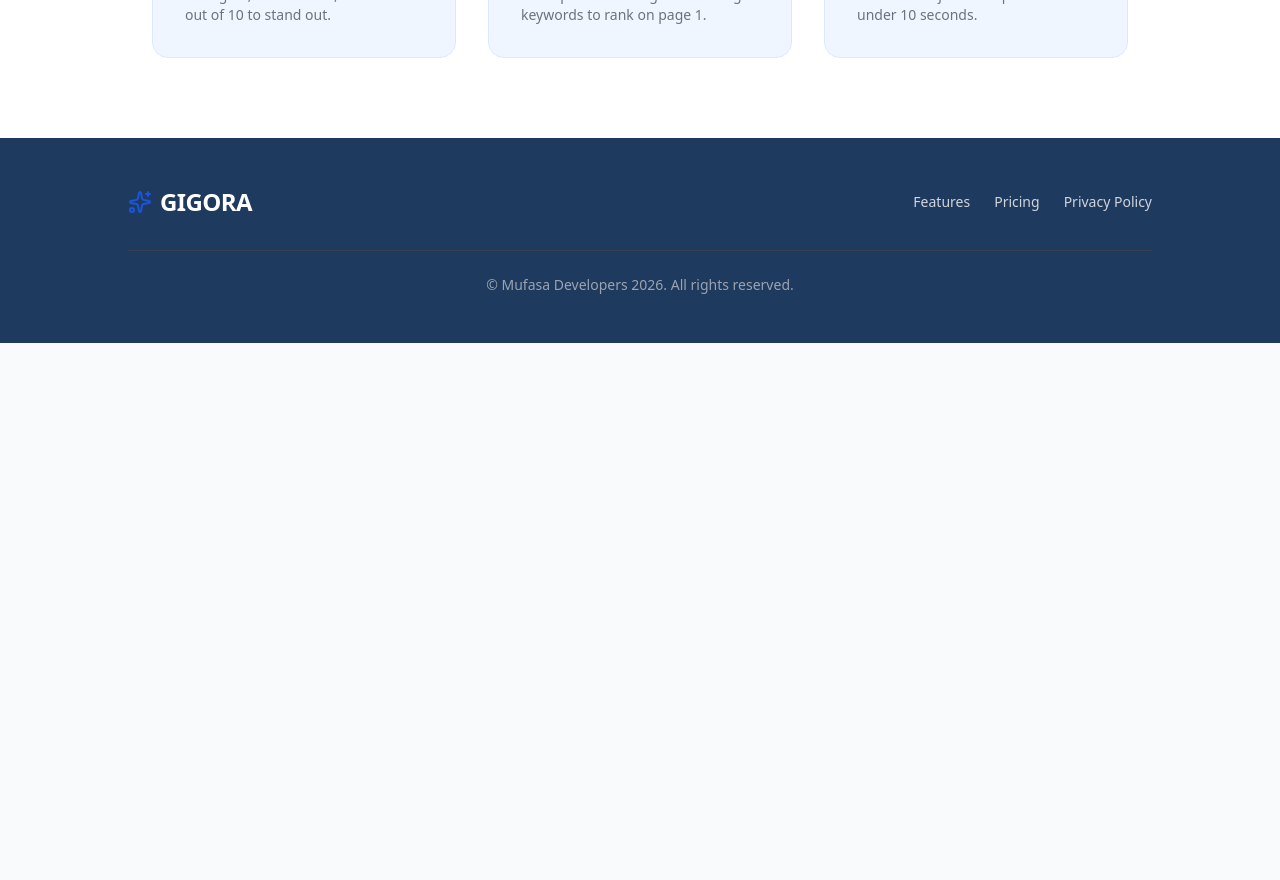
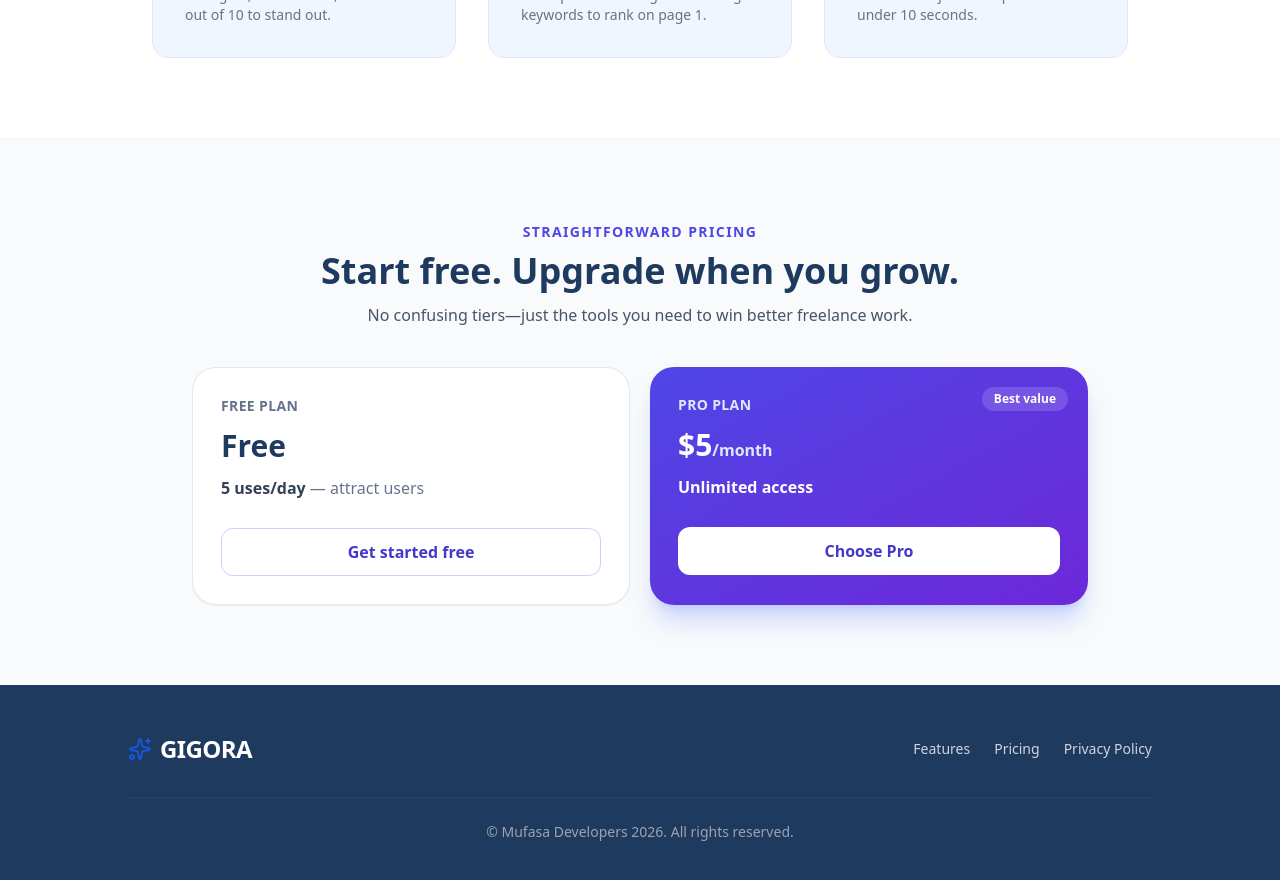
Before and after one commit to quratulain33570/gigora-app, a React (Create React App) app in the folder gigora-frontend/: page /landing in a window 1280 px wide. Shown: the part 1420-2300 px from the top of the page. Before the commit the page ends 1763 px from the top, so only its background shows below. Built offline with nearby package versions, Linux system fonts and the light colour scheme; no server answers.

Commit message:
Modernize auth and landing pricing UI

```diff
--- a/gigora-frontend/src/pages/Landing.jsx
+++ b/gigora-frontend/src/pages/Landing.jsx
@@ -238,6 +238,29 @@ export default function Landing() {
         </motion.div>
       </section>
 
+      <section id="pricing" className="bg-slate-50 px-6 py-20 border-t border-slate-100">
+        <div className="mx-auto max-w-4xl text-center">
+          <span className="text-sm font-bold uppercase tracking-widest text-indigo-600">Straightforward pricing</span>
+          <h2 className="mt-2 text-3xl font-extrabold text-navy sm:text-4xl">Start free. Upgrade when you grow.</h2>
+          <p className="mx-auto mt-3 max-w-xl text-slate-600">No confusing tiers—just the tools you need to win better freelance work.</p>
+          <div className="mt-10 grid gap-5 text-left md:grid-cols-2">
+            <article className="rounded-3xl border border-slate-200 bg-white p-7 shadow-sm">
+              <p className="text-sm font-bold uppercase tracking-wide text-slate-500">Free Plan</p>
+              <p className="mt-3 text-3xl font-black text-navy">Free</p>
+              <p className="mt-3 text-base font-semibold text-slate-700">5 uses/day <span className="font-normal text-slate-500">— attract users</span></p>
+              <Link to="/signup" className="mt-7 inline-flex min-h-12 w-full items-center justify-center rounded-xl border border-indigo-200 px-5 font-bold text-indigo-700 transition hover:bg-indigo-50">Get started free</Link>
+            </article>
+            <article className="relative rounded-3xl bg-gradient-to-br from-indigo-600 to-violet-700 p-7 text-white shadow-xl shadow-indigo-300/50">
+              <span className="absolute right-5 top-5 rounded-full bg-white/15 px-3 py-1 text-xs font-bold">Best value</span>
+              <p className="text-sm font-bold uppercase tracking-wide text-indigo-100">Pro Plan</p>
+              <p className="mt-3 text-3xl font-black">$5<span className="text-base font-semibold text-indigo-100">/month</span></p>
+              <p className="mt-3 text-base font-semibold">Unlimited access</p>
+              <Link to="/signup" className="mt-7 inline-flex min-h-12 w-full items-center justify-center rounded-xl bg-white px-5 font-bold text-indigo-700 transition hover:bg-indigo-50">Choose Pro</Link>
+            </article>
+          </div>
+        </div>
+      </section>
+
       {/* 5️⃣ FOOTER */}
       <footer className="bg-navy text-white py-12 px-6">
         <div className="max-w-5xl mx-auto flex flex-col md:flex-row justify-between items-center gap-6 border-b border-gray-700 pb-8 mb-6">
--- a/gigora-frontend/src/pages/Login.jsx
+++ b/gigora-frontend/src/pages/Login.jsx
@@ -104,14 +104,14 @@ export default function Login() {
   };
 
   return (
-    <div className="w-full min-h-[calc(100vh-4rem)] flex items-center justify-center p-4 sm:p-6 bg-slate-50/60 relative overflow-hidden">
+    <div className="w-full min-h-[calc(100vh-4rem)] flex items-center justify-center p-4 sm:p-8 bg-gradient-to-br from-slate-50 via-indigo-50/40 to-violet-50 relative overflow-hidden">
 
       {/* Centered Clean Card (Dashboard Light Theme) */}
       <motion.div
         initial={{ opacity: 0, y: 10 }}
         animate={{ opacity: 1, y: 0 }}
         transition={{ duration: 0.3 }}
-        className="relative w-full max-w-md bg-white border border-slate-200/80 rounded-3xl p-6 sm:p-8 shadow-xl shadow-slate-200/60 z-20"
+        className="relative w-full max-w-md bg-white/95 border border-white rounded-3xl p-6 sm:p-9 shadow-2xl shadow-indigo-900/10 z-20"
       >
         {/* Soft Ambient Background Glows */}
         <div className="absolute -top-12 -right-12 w-32 h-32 bg-indigo-200/40 rounded-full blur-2xl pointer-events-none"></div>
@@ -119,6 +119,7 @@ export default function Login() {
 
         {/* Header with Exact App Logo */}
         <div className="text-center mb-6 relative z-10">
+          <span className="inline-flex rounded-full bg-indigo-50 px-3 py-1 text-[11px] font-bold uppercase tracking-wider text-indigo-700">Secure workspace</span>
           <div className="flex justify-center mb-4">
             <Logo size="lg" />
           </div>
@@ -161,7 +162,7 @@ export default function Login() {
                 placeholder="you@example.com"
                 value={email}
                 onChange={(e) => setEmail(e.target.value)}
-                className="w-full pl-4 pr-10 py-3 rounded-xl bg-slate-50 border border-slate-200 text-slate-900 placeholder-slate-400 text-sm focus:outline-none focus:ring-2 focus:ring-indigo-500/30 focus:border-indigo-500 transition-all cursor-text"
+                className="w-full pl-4 pr-10 py-3.5 rounded-xl bg-slate-50 border border-slate-200 text-slate-900 placeholder-slate-400 text-sm focus:outline-none focus:ring-2 focus:ring-indigo-500/30 focus:border-indigo-500 transition-all cursor-text"
                 required
               />
               <div className="absolute right-3 top-1/2 -translate-y-1/2 text-slate-400 pointer-events-none">
@@ -196,7 +197,7 @@ export default function Login() {
                 placeholder="••••••••"
                 value={password}
                 onChange={(e) => setPassword(e.target.value)}
-                className="w-full pl-4 pr-12 py-3 rounded-xl bg-slate-50 border border-slate-200 text-slate-900 placeholder-slate-400 text-sm focus:outline-none focus:ring-2 focus:ring-indigo-500/30 focus:border-indigo-500 transition-all cursor-text"
+                className="w-full pl-4 pr-12 py-3.5 rounded-xl bg-slate-50 border border-slate-200 text-slate-900 placeholder-slate-400 text-sm focus:outline-none focus:ring-2 focus:ring-indigo-500/30 focus:border-indigo-500 transition-all cursor-text"
                 required
               />
 
@@ -224,7 +225,7 @@ export default function Login() {
           <button
             type="submit"
             disabled={loading}
-            className="w-full mt-2 bg-gradient-to-r from-indigo-600 to-purple-600 hover:from-indigo-500 hover:to-purple-500 text-white py-3 px-4 rounded-xl font-bold text-sm shadow-md shadow-indigo-500/20 transform transition-all active:scale-[0.98] cursor-pointer disabled:opacity-70 disabled:cursor-not-allowed flex items-center justify-center gap-2"
+            className="w-full mt-2 bg-gradient-to-r from-indigo-600 to-violet-600 hover:from-indigo-500 hover:to-violet-500 text-white py-3.5 px-4 rounded-xl font-bold text-sm shadow-lg shadow-indigo-500/25 transform transition-all active:scale-[0.98] cursor-pointer disabled:opacity-70 disabled:cursor-not-allowed flex items-center justify-center gap-2"
           >
             {loading ? 'Signing in...' : 'Sign In 🚀'}
           </button>
--- a/gigora-frontend/src/pages/Signup.jsx
+++ b/gigora-frontend/src/pages/Signup.jsx
@@ -82,7 +82,7 @@ export default function Signup() {
   };
 
   return (
-    <div className="min-h-[calc(100vh-4rem)] bg-slate-50/60 flex flex-col justify-center py-10 sm:px-6 lg:px-8 relative overflow-hidden">
+    <div className="min-h-[calc(100vh-4rem)] bg-gradient-to-br from-slate-50 via-indigo-50/40 to-violet-50 flex flex-col justify-center py-10 sm:px-6 lg:px-8 relative overflow-hidden">
       {/* Background Soft Glow Accents */}
       <div className="absolute top-1/4 left-1/2 -translate-x-1/2 -translate-y-1/2 w-96 h-96 bg-indigo-200/40 rounded-full blur-3xl pointer-events-none" />
       <div className="absolute bottom-10 right-10 w-72 h-72 bg-purple-200/40 rounded-full blur-3xl pointer-events-none" />
@@ -101,7 +101,7 @@ export default function Signup() {
       </div>
 
       <div className="mt-6 sm:mx-auto sm:w-full sm:max-w-md relative z-10 px-4 sm:px-0">
-        <div className="bg-white border border-slate-200/80 py-8 px-4 shadow-xl shadow-slate-200/60 rounded-3xl sm:px-10">
+        <div className="bg-white/95 border border-white py-8 px-4 shadow-2xl shadow-indigo-900/10 rounded-3xl sm:px-10">
 
           {error && (
             <div className="mb-4 p-3 bg-rose-50 border border-rose-200 text-rose-700 rounded-xl text-xs sm:text-sm font-medium">
@@ -129,7 +129,7 @@ export default function Signup() {
                   value={name}
                   onChange={(e) => setName(e.target.value)}
                   placeholder="Your Name"
-                  className="w-full pl-10 pr-4 py-2.5 bg-slate-50 border border-slate-200 text-slate-900 placeholder-slate-400 rounded-xl focus:ring-2 focus:ring-indigo-500/30 focus:border-indigo-500 outline-none text-sm font-medium transition cursor-text"
+                  className="w-full pl-10 pr-4 py-3.5 bg-slate-50 border border-slate-200 text-slate-900 placeholder-slate-400 rounded-xl focus:ring-2 focus:ring-indigo-500/30 focus:border-indigo-500 outline-none text-sm font-medium transition cursor-text"
                 />
               </div>
             </div>
@@ -173,7 +173,7 @@ export default function Signup() {
                   value={password}
                   onChange={(e) => setPassword(e.target.value)}
                   placeholder="••••••••"
-                  className="w-full pl-10 pr-10 py-2.5 bg-slate-50 border border-slate-200 text-slate-900 placeholder-slate-400 rounded-xl focus:ring-2 focus:ring-indigo-500/30 focus:border-indigo-500 outline-none text-sm font-medium transition cursor-text"
+                  className="w-full pl-10 pr-10 py-3.5 bg-slate-50 border border-slate-200 text-slate-900 placeholder-slate-400 rounded-xl focus:ring-2 focus:ring-indigo-500/30 focus:border-indigo-500 outline-none text-sm font-medium transition cursor-text"
                 />
 
                 {/* Password Eye Toggle */}
@@ -214,7 +214,7 @@ export default function Signup() {
             <button
               type="submit"
               disabled={loading}
-              className="w-full mt-2 py-3 px-4 bg-gradient-to-r from-indigo-600 to-purple-600 hover:from-indigo-500 hover:to-purple-500 text-white font-bold rounded-xl shadow-md shadow-indigo-500/20 transition duration-200 text-sm disabled:opacity-50 cursor-pointer active:scale-[0.98]"
+              className="w-full mt-2 py-3.5 px-4 bg-gradient-to-r from-indigo-600 to-violet-600 hover:from-indigo-500 hover:to-violet-500 text-white font-bold rounded-xl shadow-lg shadow-indigo-500/25 transition duration-200 text-sm disabled:opacity-50 cursor-pointer active:scale-[0.98]"
             >
               {loading ? 'Creating Account...' : 'Sign Up 🚀'}
             </button>
```
